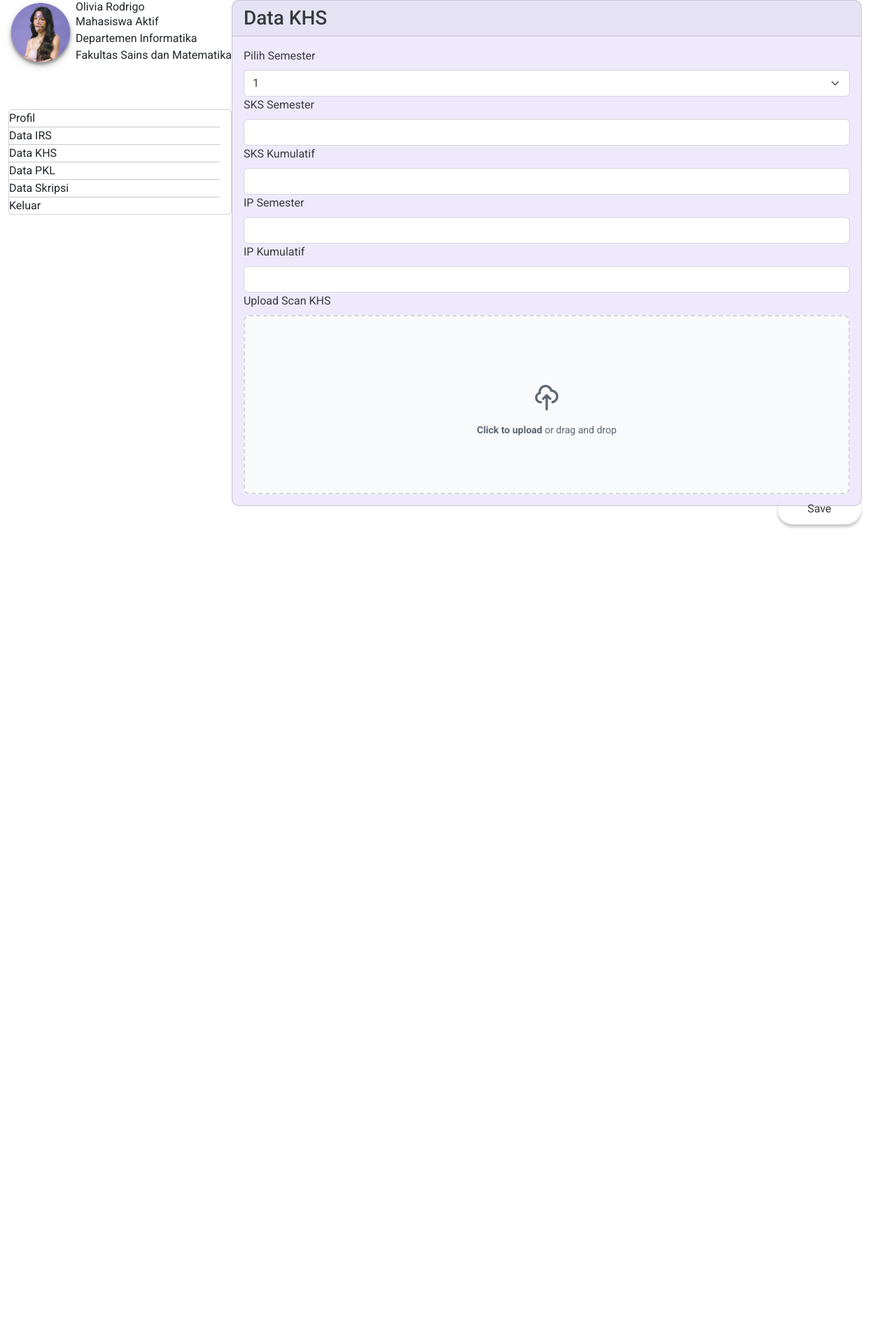
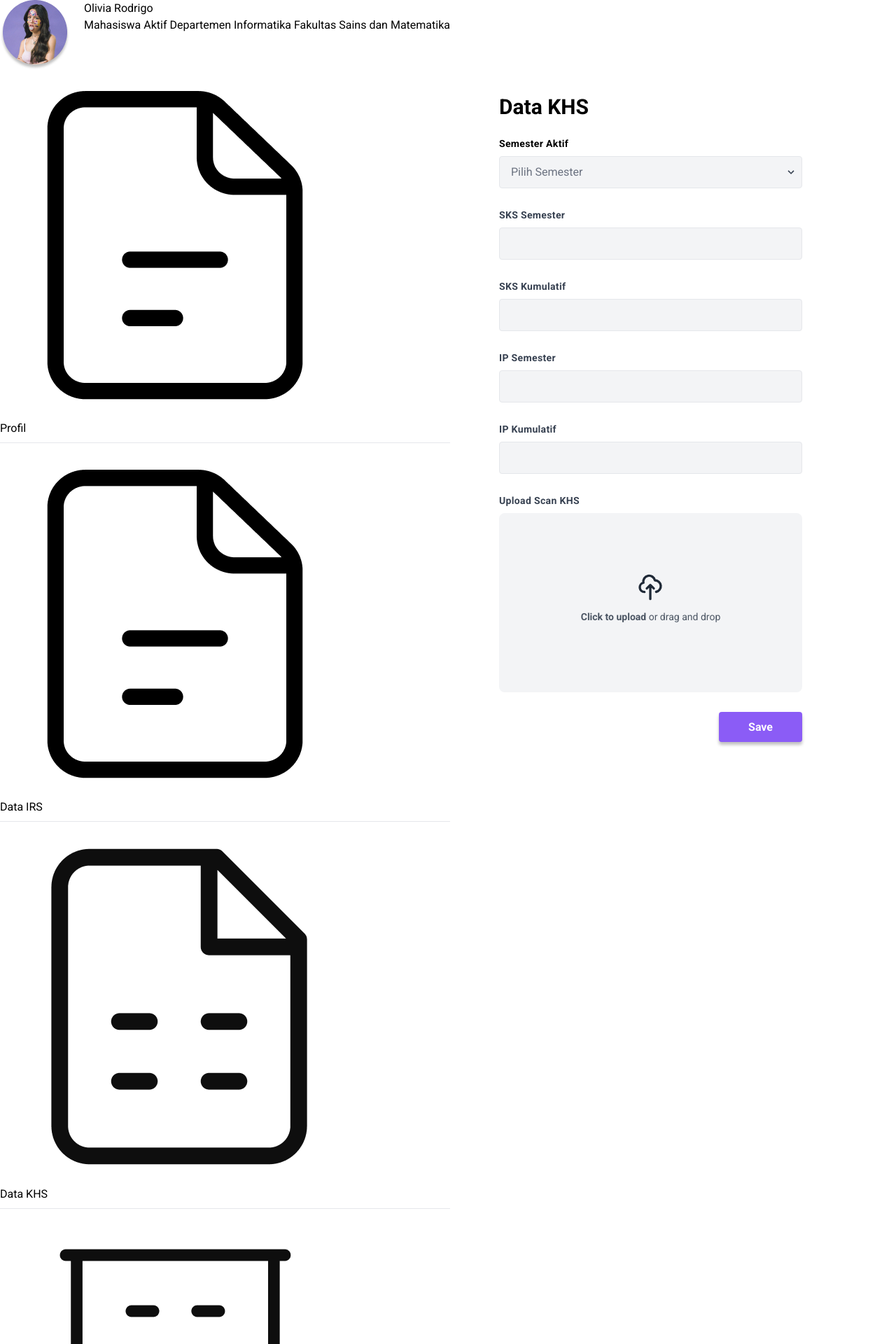
Before and after one commit to RatriaSeza/ppl, a PHP site: page /khs.php in a window 1280 px wide. Shown: the top 1920 px of the page at 70% size. Before the commit the page ends 755 px from the top, so only its background shows below. Run offline with PHP 8.4, Linux system fonts and the light colour scheme; some libraries are stand-ins or nearby versions.

Commit message:
Update khs.php

```diff
--- a/khs.php
+++ b/khs.php
@@ -5,52 +5,52 @@
     <meta charset="UTF-8">
     <meta http-equiv="X-UA-Compatible" content="IE=edge">
     <meta name="viewport" content="width=device-width, initial-scale=1.0">
-    <!-- CSS only -->
-    <link href="https://cdn.jsdelivr.net/npm/bootstrap@5.2.2/dist/css/bootstrap.min.css" rel="stylesheet" integrity="sha384-Zenh87qX5JnK2Jl0vWa8Ck2rdkQ2Bzep5IDxbcnCeuOxjzrPF/et3URy9Bv1WTRi" crossorigin="anonymous">
     <title>KHS</title>
     <link rel="stylesheet" href="css/style.css">
+    <link rel="stylesheet" href="nav/nav_mhs/style_nav.css" />
     <script src="https://cdn.tailwindcss.com"></script>
+
 </head>
 
 <body>
-    <div class="container">
-        <div class="navpro">
-            <div class="profile">
-                <img class="profile-img" src="img/olix.png" alt="">
-                <div class="nama">
-                    <h5>Olivia Rodrigo</h5>
-                    <div class="deskripsi">
-                        Mahasiswa Aktif <br>
-                        Departemen Informatika <br>
-                        Fakultas Sains dan Matematika
+    <div class="container flex">
+        <div class="left sticky top-0">
+            <div class="user flex card">
+                <img id="avatar" src="img/olix.png" alt="" />
+                <div class="flex-row ml-5">
+                    <p class="username">Olivia Rodrigo</p>
+                    <p class="status">
+                        Mahasiswa Aktif Departemen Informatika Fakultas Sains dan Matematika
+                    </p>
                 </div>
             </div>
-            </div>
-            <div class="nav-bar">
-                <div class="d-flex card card-nav">
-                    <div class="nav flex-column nav-pills me-3" id="v-pills-tab" role="tablist" aria-orientation="vertical">
-                        <a href="#">Profil</a>
+            <div class="sidenav card">
+                <ul class="grid gap-2">
+                    <li><a id="Profil" href="../ir"><img src="nav/icon/IRS.png" alt="" /> Profil</a></li>
                     <hr>
-                        <a href="#">Data IRS</a>
+                    <li><a id="IRS" href="#"><img src="nav/icon/IRS.png" alt="" /> Data IRS</a></li>
                     <hr>
-                        <a href="#">Data KHS</a>
+                    <li><a id="KHS" href="#"><img src="nav/icon/KHS.png" alt="" /> Data KHS</a></li>
                     <hr>
-                        <a href="#">Data PKL</a>
+                    <li><a id="PKL" href="#"><img src="nav/icon/PKL.png" alt="" /> Data PKL</a></li>
                     <hr>
-                        <a href="#">Data Skripsi</a>
+                    <li><a id="Skripsi" href="#"><img src="nav/icon/Skripsi.png" alt="" /> Data Skripsi</a></li>
                     <hr>
-                        <a href="#">Keluar</a>
+                    <li><a id="Logout" href="#"><img src="nav/icon/Logout.png" alt="" /> Keluar</a></li>
+                </ul>
             </div>
         </div>
-            </div>
-        </div>
-        <div class="main-content card">
-            <div class="card-header h3">Data KHS</div>
+        <div class="content-irs card sky-blue-50 grow" style="padding:50px 70px; margin-top: 10vh; margin-bottom:10vh; margin-right:5vw;">
+            <div class="card-header mb-2" style="font-size: 30px ;font-weight: 700;">Data KHS</div>
             <div class="card-body">
-                <form action="">
-                    <div class="form-group">
-                        <label class="form-label" for="">Pilih Semester</label><br>
-                        <select class="form-select" name="" id="">
+                <form method="POST" action="" class="grid gap-7">
+                    <div class="from-group mt-3">
+                        <label class="block tracking-wide  text-sm font-bold mb-2" for="grid-state">
+                            Semester Aktif
+                        </label>
+                        <div class="relative">
+                            <select name="semester" class="block appearance-none w-full bg-gray-100 border border-gray-200 text-gray-500 py-3 px-4 pr-8 rounded leading-tight focus:outline-none focus:bg-white focus:border-gray-500" id="grid-state" required>
+                                <option value="">Pilih Semester</option>
                                 <option value="1">1</option>
                                 <option value="2">2</option>
                                 <option value="3">3</option>
@@ -66,29 +66,45 @@
                                 <option value="13">13</option>
                                 <option value="14">14</option>
                             </select>
+                            <div class="pointer-events-none absolute inset-y-0 right-0 flex items-center px-2 text-gray-700">
+                                <svg class="fill-current h-4 w-4" xmlns="http://www.w3.org/2000/svg" viewBox="0 0 20 20">
+                                    <path d="M9.293 12.95l.707.707L15.657 8l-1.414-1.414L10 10.828 5.757 6.586 4.343 8z" />
+                                </svg>
+                            </div>
+                        </div>
                     </div>
                     <div class="form-group">
-                        <label class="form-label" for="">SKS Semester</label><br>
-                        <input class="form-control" type="number">
+                        <label class="block tracking-wide text-gray-700 text-sm font-bold mb-2" for="grid-city">
+                            SKS Semester
+                        </label>
+                        <input name="SKS Kumatif" class="appearance-none block w-full bg-gray-100 text-gray-700 border border-gray-200 rounded py-3 px-4 leading-tight focus:outline-none focus:bg-white focus:border-gray-500" id="grid-city" type="number" placeholder="">
                     </div>
                     <div class="form-group">
-                        <label class="form-label" for="">SKS Kumulatif</label><br>
-                        <input class="form-control" type="number">
+                        <label class="block tracking-wide text-gray-700 text-sm font-bold mb-2" for="grid-city">
+                            SKS Kumulatif
+                        </label>
+                        <input name="SKS Kumatif" class="appearance-none block w-full bg-gray-100 text-gray-700 border border-gray-200 rounded py-3 px-4 leading-tight focus:outline-none focus:bg-white focus:border-gray-500" id="grid-city" type="number" placeholder="">
                     </div>
                     <div class="form-group">
-                        <label class="form-label" for="">IP Semester</label><br>
-                        <input class="form-control" type="number">
+                        <label class="block tracking-wide text-gray-700 text-sm font-bold mb-2" for="grid-city">
+                            IP Semester
+                        </label>
+                        <input name="SKS Kumatif" class="appearance-none block w-full bg-gray-100 text-gray-700 border border-gray-200 rounded py-3 px-4 leading-tight focus:outline-none focus:bg-white focus:border-gray-500" id="grid-city" type="number" placeholder="">
                     </div>
                     <div class="form-group">
-                        <label class="form-label" for="">IP Kumulatif</label><br>
-                        <input class="form-control" type="number">
+                        <label class="block tracking-wide text-gray-700 text-sm font-bold mb-2" for="grid-city">
+                            IP Kumulatif
+                        </label>
+                        <input name="SKS Kumatif" class="appearance-none block w-full bg-gray-100 text-gray-700 border border-gray-200 rounded py-3 px-4 leading-tight focus:outline-none focus:bg-white focus:border-gray-500" id="grid-city" type="number" placeholder="">
                     </div>
                     <div class="form-group">
-                        <label class="form-label" for="">Upload Scan KHS</label><br>
+                        <label class="block tracking-wide text-gray-700 text-sm font-bold mb-2" for="grid-city">
+                            Upload Scan KHS
+                        </label>
                         <div class="flex justify-center items-center w-full">
-                            <label for="dropzone-file" class="flex flex-col justify-center items-center w-full h-64 bg-gray-50 rounded-lg border-2 border-gray-300 border-dashed cursor-pointer dark:hover:bg-gray-50 dark:bg-gray-400 hover:bg-gray-100 dark:border-gray-600 dark:hover:border-gray-500 dark:hover:bg-gray-800">
+                            <label for="dropzone-file" class="flex flex-col justify-center items-center w-full h-64 bg-gray-100 rounded-lg border-2 border-gray-100 border-solid cursor-pointer dark:hover:bg-gray-50 dark:bg-gray-100 hover:bg-gray-200 dark:border-gray-100 dark:hover:border-gray-200 dark:hover:bg-gray-200">
                                 <div class="flex flex-col justify-center items-center pt-5 pb-6">
-                                    <svg aria-hidden="true" class="mb-3 w-10 h-10 text-gray-600" fill="none" stroke="currentColor" viewBox="0 0 24 24" xmlns="http://www.w3.org/2000/svg">
+                                    <svg aria-hidden="true" class="mb-3 w-10 h-10 text-gray-800" fill="none" stroke="currentColor" viewBox="0 0 24 24" xmlns="http://www.w3.org/2000/svg">
                                         <path stroke-linecap="round" stroke-linejoin="round" stroke-width="2" d="M7 16a4 4 0 01-.88-7.903A5 5 0 1115.9 6L16 6a5 5 0 011 9.9M15 13l-3-3m0 0l-3 3m3-3v12"></path>
                                     </svg>
                                     <p class="mb-2 text-sm text-gray-600 dark:text-gray-600"><span class="font-semibold">Click to upload</span> or drag and drop</p>
@@ -97,11 +113,16 @@
                             </label>
                         </div>
                     </div>
-                    <button class="position-absolute end-0" type="submit">Save</button>
+                    <div class="justify-self-end">
+                        <button class="bg-violet-500 hover:bg-violet-700 text-white font-bold py-2 px-4 border border-blue-700 rounded" type="submit">Save</button>
+                    </div>
                 </form>
             </div>
         </div>
     </div>
+    <script>
+        document.getElementById('IRS').style.opacity = '2';
+    </script>
 </body>
 
 </html>
```
Lines whose indentation alone changed are shown as unchanged.
